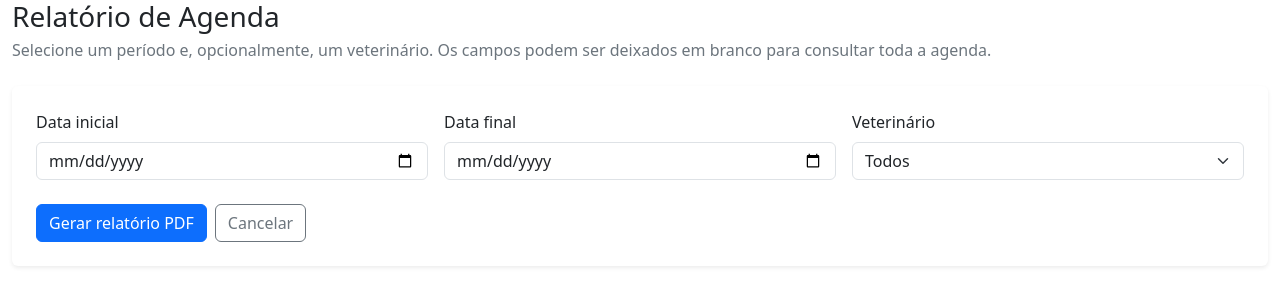
After one commit to 00Alasse/1a-Avalia-o---Programa-o-Web-II, a PHP site: the page made by views/atendimentos/relatorio-agenda.php in a window 1280 px wide. The commit adds this page. Shown: the top 306 px of the page. Run offline with PHP 8.4, Linux system fonts and the light colour scheme; the template is opened without the code that fills it, so the values that code supplies are empty.

Commit message:
Adiciona relatório especial de agenda

```diff
--- /dev/null
+++ b/views/atendimentos/relatorio-agenda.php
@@ -0,0 +1,69 @@
+<div class="mb-4">
+    <h1 class="h3 mb-1">Relatório de Agenda</h1>
+    <p class="text-secondary mb-0">
+        Selecione um período e, opcionalmente, um veterinário. Os campos podem ser deixados em branco para consultar
+        toda a agenda.
+    </p>
+</div>
+
+<form class="card border-0 shadow-sm p-4" method="get" action="<?= url('atendimentos/relatorio-agenda') ?>">
+
+    <div class="row g-3">
+
+        <div class="col-md-4">
+            <label class="form-label" for="data_inicial">
+                Data inicial
+            </label>
+            <input class="form-control" id="data_inicial" type="date" name="data_inicial"
+                max="<?= e($dataFinal ?? '') ?>">
+        </div>
+
+        <div class="col-md-4">
+            <label class="form-label" for="data_final">
+                Data final
+            </label>
+            <input class="form-control" id="data_final" type="date" name="data_final"
+                min="<?= e($dataInicial ?? '') ?>">
+        </div>
+
+        <div class="col-md-4">
+            <label class="form-label" for="veterinario_id">
+                Veterinário
+            </label>
+
+            <select class="form-select" id="veterinario_id" name="veterinario_id">
+                <option value="">Todos</option>
+
+                <?php foreach (($todosVeterinarios ?? []) as $veterinario): ?>
+                    <option value="<?= e($veterinario['id']) ?>">
+                        <?= e($veterinario['nome']) ?>
+                    </option>
+                <?php endforeach ?>
+            </select>
+        </div>
+
+    </div>
+
+    <div class="d-flex gap-2 mt-4">
+        <button class="btn btn-primary" type="submit">
+            Gerar relatório PDF
+        </button>
+
+        <a class="btn btn-outline-secondary" href="<?= url('atendimentos') ?>">
+            Cancelar
+        </a>
+    </div>
+</form>
+
+<script>
+    const dataInicial = document.getElementById('data_inicial');
+    const dataFinal = document.getElementById('data_final');
+
+    dataInicial.addEventListener('change', function () {
+        dataFinal.min = this.value;
+    });
+
+    dataFinal.addEventListener('change', function () {
+        dataInicial.max = this.value;
+    });
+</script>
```
Also changed, not shown: controllers/AtendimentosController.php (+129 -0 lines), modelos/Atendimento.php (+8 -1 lines), views/atendimentos/index.php (+13 -4 lines).
